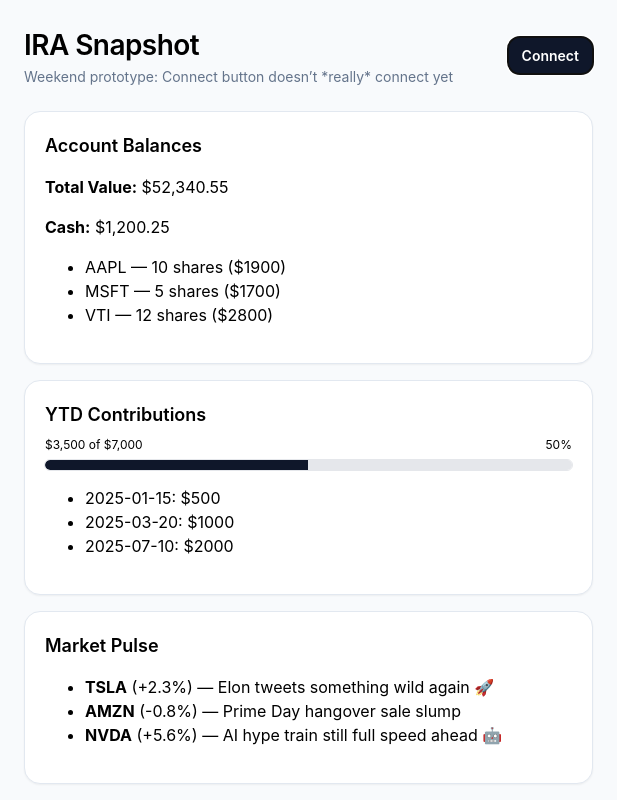
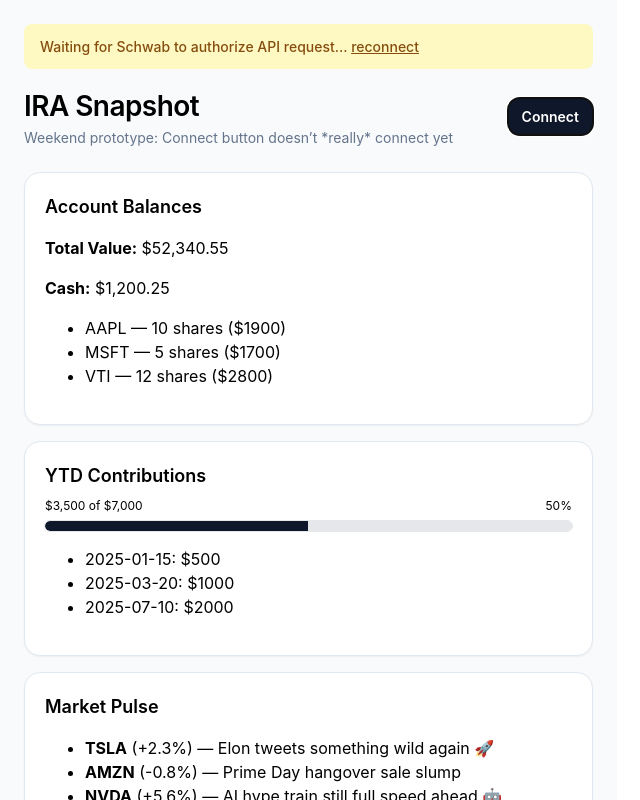
Before and after one commit to TassiLamatina/FintechProject, a React (Vite) app: page / in a window 1280 px wide. Both pictures are taken after a click on the button "Connect". Shown: the top 800 px of the page, without its empty margins (0-640 px from the left). Built offline with nearby package versions, Linux system fonts and the light colour scheme.

Commit message:
Make Connect button trigger Schwab auth-pending banner

```diff
--- a/src/App.jsx
+++ b/src/App.jsx
@@ -14,6 +14,8 @@
   const [contributions, setContributions] = useState(null);
   const [marketPulse, setMarketPulse] = useState(null);
   const [recentActivity, setRecentActivity] = useState(null);
+  const [sessionExpired, setSessionExpired] = useState(false); // 👈 NEW
+
   const IRA_LIMIT = 7000; // 2025 IRA limit (single filer demo)
 
   const ytdTotal = contributions
@@ -22,22 +24,29 @@
 
   const progressPct = Math.min(100, Math.round((ytdTotal / IRA_LIMIT) * 100));
 
-
   // useEffect = “run this when the component shows up”
   useEffect(() => {
     (async () => {
+      try {
         const b = await getBalances();
         const c = await getContributions();
         const m = await getMarketPulse();
         const a = await getRecentActivity();
-setRecentActivity(a);
-
 
         setBalances(b);
         setContributions(c);
-    setMarketPulse(m); // 👈 new line
+        setMarketPulse(m);
+        setRecentActivity(a);
+      } catch (err) {
+        if (err.code === 401) {
+          setSessionExpired(true); // 👈 triggers banner
+        } else {
+          console.error("API error:", err);
+        }
+      }
     })();
   }, []);
+
 
   // inline styles because CSS files are too serious for a weekend hack
  const container = {
@@ -83,6 +92,37 @@
 
 return (
   <div style={container}>
+    {/* Auth / status banner (shown after clicking Connect, or on 401) */}
+    {sessionExpired && (
+      <div
+        style={{
+          background: "#fef9c3", // soft yellow
+          color: "#854d0e",      // amber text
+          padding: "12px 16px",
+          borderRadius: "8px",
+          marginBottom: "16px",
+          fontSize: "14px",
+          fontWeight: 500,
+        }}
+      >
+        Waiting for Schwab to authorize API request…{" "}
+        <button
+          onClick={() => alert("Reconnect flow would start here")}
+          style={{
+            background: "transparent",
+            border: "none",
+            color: "#854d0e",
+            textDecoration: "underline",
+            cursor: "pointer",
+            padding: 0,
+            font: "inherit",
+          }}
+        >
+          reconnect
+        </button>
+      </div>
+    )}
+
     {/* Header */}
     <header style={header}>
       <div>
@@ -93,13 +133,16 @@
       </div>
       <button
         style={button}
-          onClick={() =>
-            alert("Pretend this is Schwab OAuth. Right now it’s just a popup.")
-          }
+        onClick={() => {
+          // In production: kick off Schwab OAuth (PKCE).
+          // Demo mode: show the “waiting for authorization” banner.
+          setSessionExpired(true);
+        }}
       >
         Connect
       </button>
     </header>
+
 
       <main>
         {/* Balances card */}
```
Lines whose indentation alone changed are shown as unchanged.
